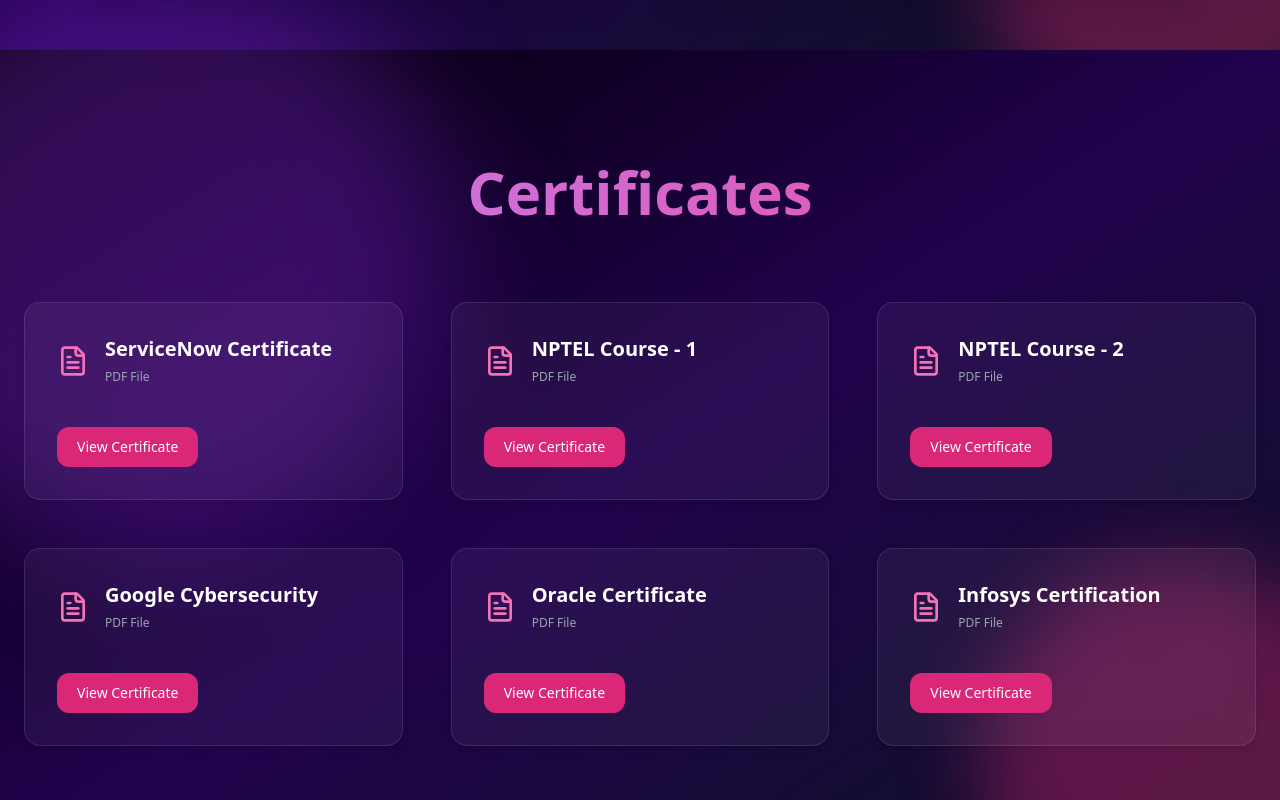
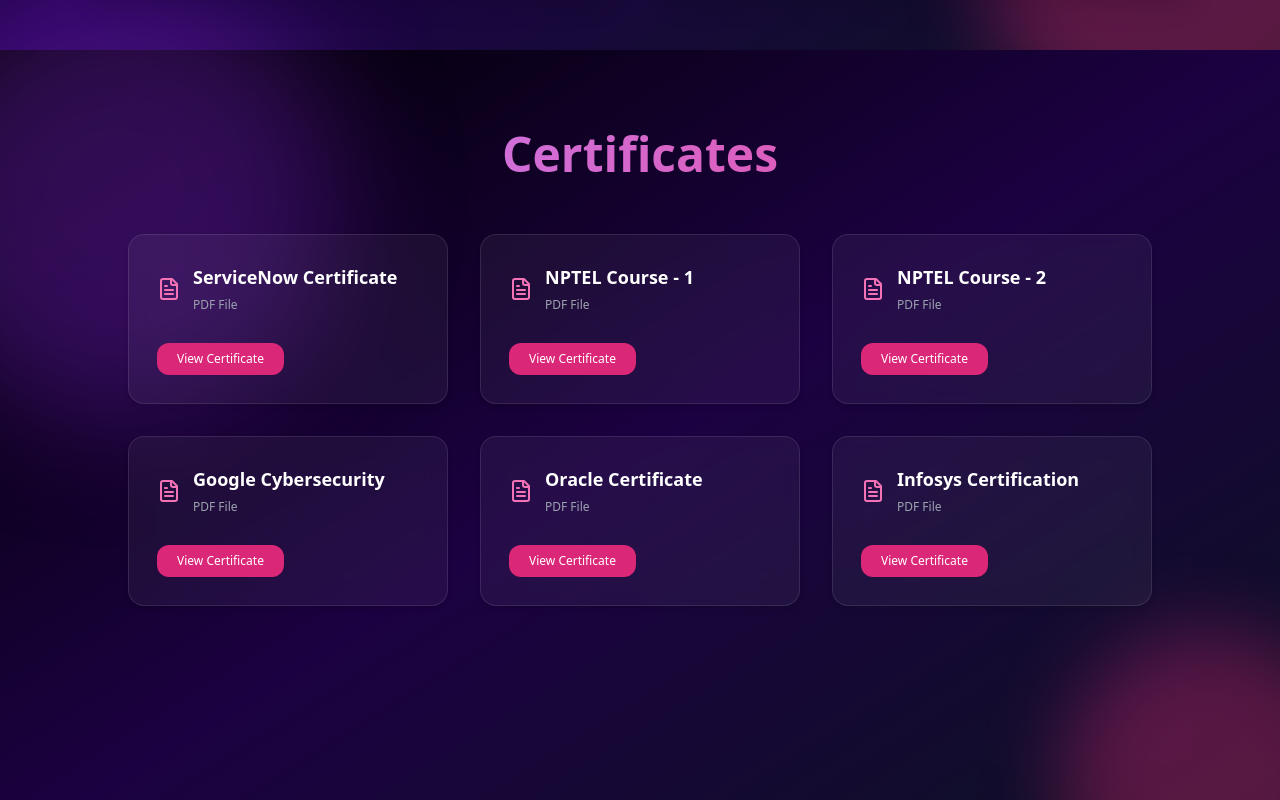
Before and after one commit to Varshhhininandhu/Varshproflio, a React (Create React App) app: page / in a window 1280 px wide. Shown: the part 3160-3960 px from the top of the page. Built offline with nearby package versions, Linux system fonts and the light colour scheme; the HTML template or start-up script is replaced by a standard one.

Commit message:
Update CertificateSection.js

```diff
--- a/src/components/CertificateSection.js
+++ b/src/components/CertificateSection.js
@@ -33,34 +33,37 @@
   return (
     <section
       id="certificates"
-      className="relative w-full min-h-screen py-28 px-6 bg-black bg-gradient-to-br from-black via-[#2e026d]/70 to-[#0f172a]/80 text-white"
+      className="relative w-full min-h-screen py-20 px-6 pb-32 bg-black bg-gradient-to-br from-black via-[#2e026d]/60 to-[#0f172a]/80 text-white"
     >
       {/* Background glowing blobs */}
-      <div className="absolute w-[600px] h-[600px] bg-purple-700 opacity-20 rounded-full blur-3xl top-[-100px] left-[-150px] animate-pulse z-0"></div>
-      <div className="absolute w-[400px] h-[400px] bg-pink-600 opacity-20 rounded-full blur-2xl bottom-[-100px] right-[-100px] animate-pulse z-0"></div>
+      <div className="absolute w-[450px] h-[450px] bg-purple-700 opacity-15 rounded-full blur-3xl top-[-80px] left-[-110px] animate-pulse z-0"></div>
+      <div className="absolute w-[300px] h-[300px] bg-pink-600 opacity-15 rounded-full blur-2xl bottom-[-80px] right-[-80px] animate-pulse z-0"></div>
 
-      <div className="relative container mx-auto max-w-7xl z-10">
+      <div className="relative container mx-auto max-w-5xl z-10">
         <motion.h2
-          initial={{ opacity: 0, y: -20 }}
+          initial={{ opacity: 0, y: -15 }}
           animate={{ opacity: 1, y: 0 }}
-          transition={{ duration: 0.8 }}
-          className="text-5xl md:text-6xl font-extrabold text-transparent bg-clip-text bg-gradient-to-r from-purple-400 to-pink-500 text-center mb-20"
+          transition={{ duration: 0.6 }}
+          className="text-4xl md:text-5xl font-extrabold text-transparent bg-clip-text bg-gradient-to-r from-purple-400 to-pink-500 text-center mb-14"
         >
           Certificates
         </motion.h2>
 
-        <div className="grid grid-cols-1 sm:grid-cols-2 lg:grid-cols-3 gap-12">
+        <div className="grid grid-cols-1 sm:grid-cols-2 lg:grid-cols-3 gap-8">
           {certificates.map((cert, index) => (
             <motion.div
               key={index}
-              whileHover={{ scale: 1.05 }}
-              transition={{ duration: 0.3, ease: 'easeInOut' }}
-              className="bg-white/5 p-8 rounded-2xl border border-white/10 backdrop-blur-md shadow-md hover:shadow-pink-700/40 hover:border-pink-600/60 transition-all duration-300"
+              whileHover={{ scale: 1.04 }}
+              transition={{ duration: 0.25, ease: 'easeInOut' }}
+              className="bg-white/5 p-7 rounded-2xl border border-white/10 backdrop-blur-md shadow-md hover:shadow-pink-700/30 hover:border-pink-600/50 transition-all duration-300 cursor-pointer"
             >
-              <div className="flex items-center gap-4 mb-6">
-                <FileText className="w-8 h-8 text-pink-400" />
+              <div className="flex items-center gap-3 mb-4">
+                <FileText
+                  className="w-6 h-6 text-pink-400"
+                  aria-hidden="true"
+                />
                 <div>
-                  <h3 className="text-xl font-semibold text-white">{cert.title}</h3>
+                  <h3 className="text-lg font-semibold text-white">{cert.title}</h3>
                   <span className="text-xs text-gray-400">PDF File</span>
                 </div>
               </div>
@@ -68,7 +71,7 @@
                 href={`/${cert.file}`}
                 target="_blank"
                 rel="noopener noreferrer"
-                className="inline-block mt-4 bg-pink-600 hover:bg-pink-700 transition-colors text-white px-5 py-2.5 rounded-xl text-sm font-medium"
+                className="inline-block mt-3 bg-pink-600 hover:bg-pink-700 transition-colors text-white px-5 py-2 rounded-xl text-xs font-medium shadow-sm"
               >
                 View Certificate
               </a>
```
